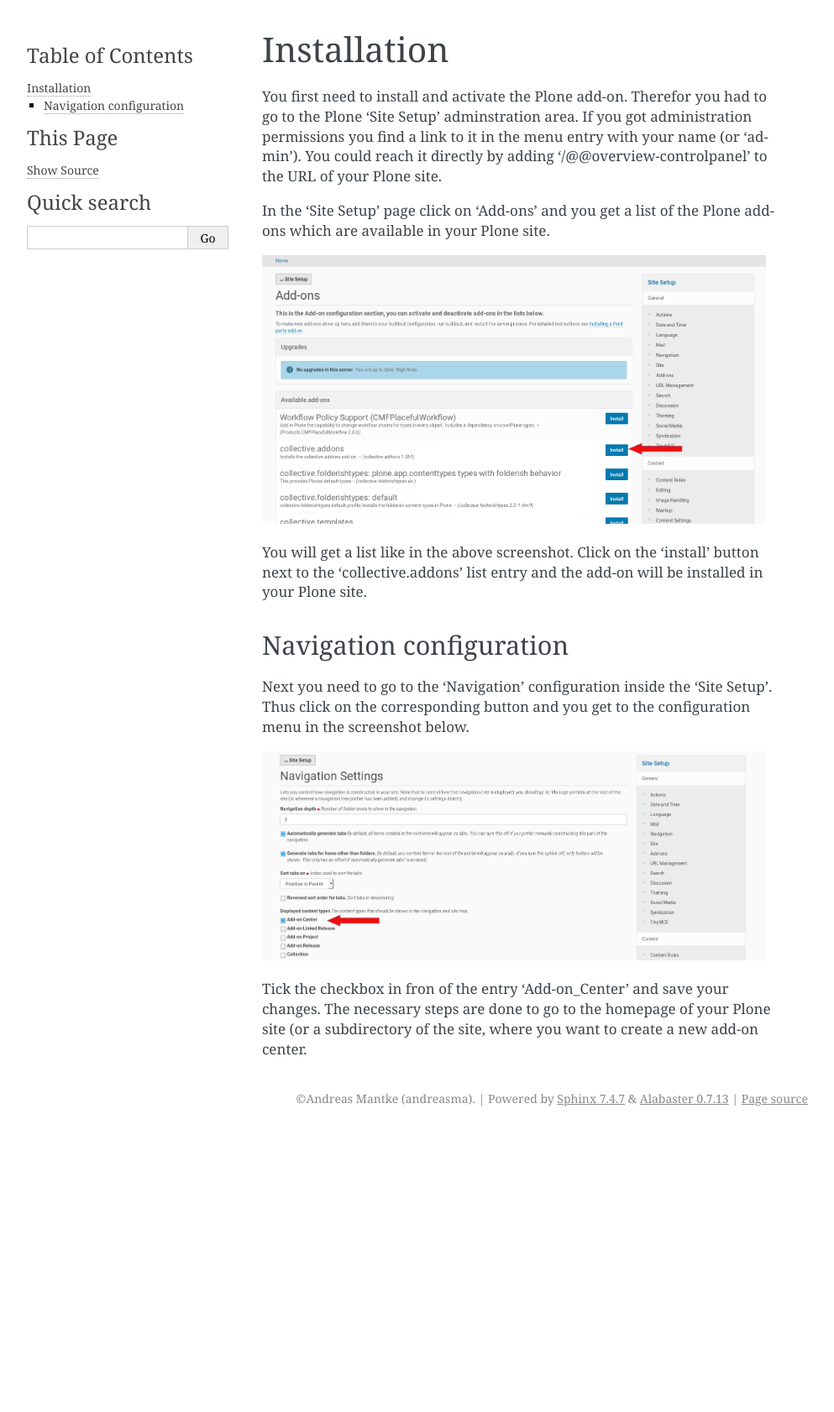
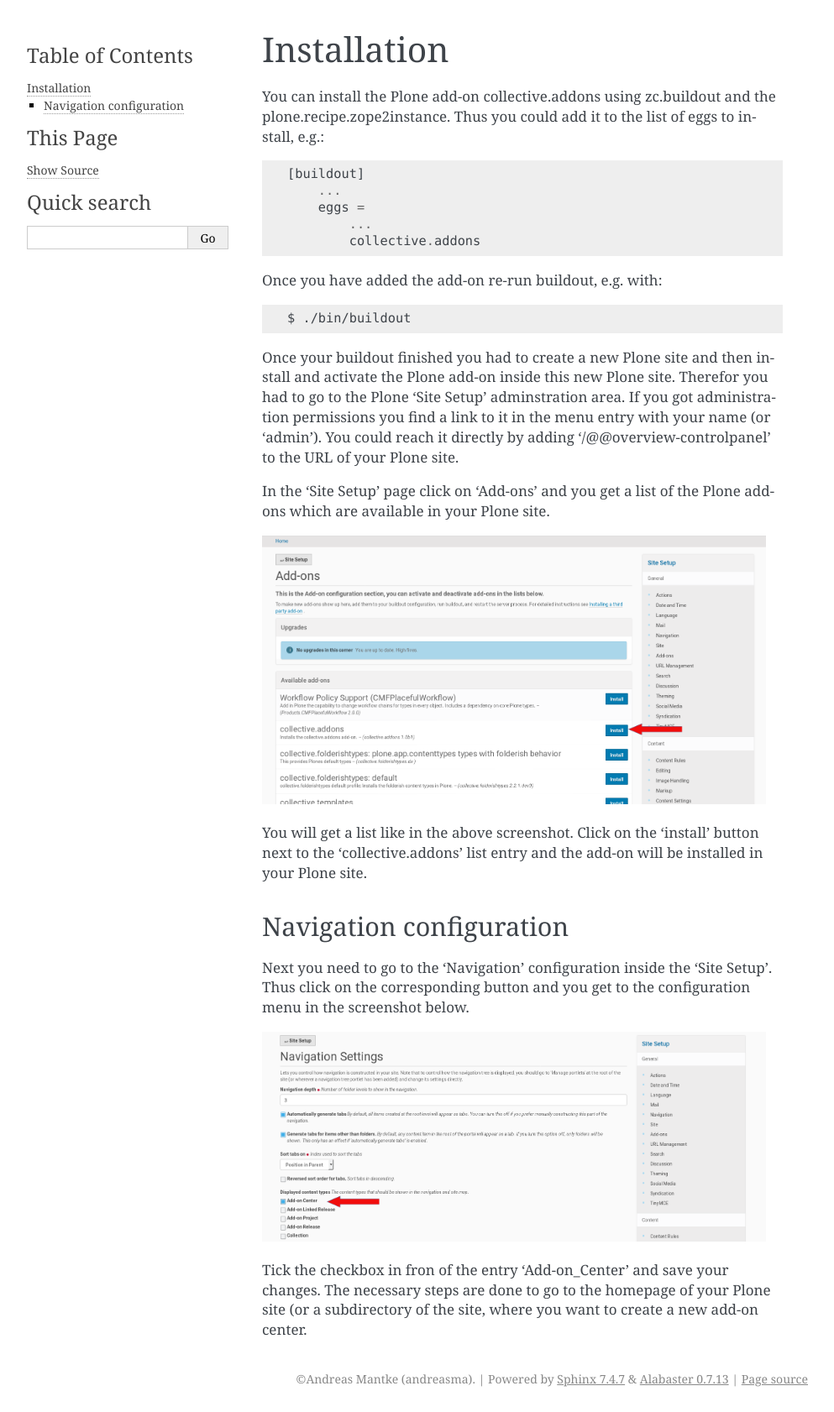
Before and after one commit to collective/collective.addons, a Sphinx documentation site: the page built from docs/source/installation.rst, in a window 1280 px wide. Shown: the whole page at 84% size, without its empty margins (148-1141 px from the left). Built offline with Sphinx 7.4.7, drawn with Linux system fonts in a browser that asks for light colours; before the commit the page ends 1348 px from its top, so only the background shows below that.

Commit message:
Update install documentation.

```diff
--- a/docs/source/installation.rst
+++ b/docs/source/installation.rst
@@ -2,9 +2,30 @@ Installation
 ############
 
 
-You first need to install and activate the Plone add-on. Therefor you had to go to the
-Plone 'Site Setup' adminstration area. If you got administration permissions you find a
-link to it in the menu entry with your name (or 'admin'). You could reach it directly by
+You can install the Plone add-on collective.addons using zc.buildout
+and the plone.recipe.zope2instance. Thus you could add it to the list of
+eggs to install, e.g.:
+
+.. code-block:: Python
+
+    [buildout]
+        ...
+        eggs =
+            ...
+            collective.addons
+
+Once you have added the add-on re-run buildout, e.g. with:
+
+.. code-block:: Bash
+
+    $ ./bin/buildout
+
+
+Once your buildout finished you had to create a new Plone site and then
+install and activate the Plone add-on inside this new Plone site.
+Therefor you had to go to the Plone 'Site Setup' adminstration area. If
+you got administration permissions you find a link to it in the menu
+entry with your name (or 'admin'). You could reach it directly by
 adding '/@@overview-controlpanel' to the URL of your Plone site.
 
 In the 'Site Setup' page click on 'Add-ons' and you get a list of the Plone add-ons which
```
